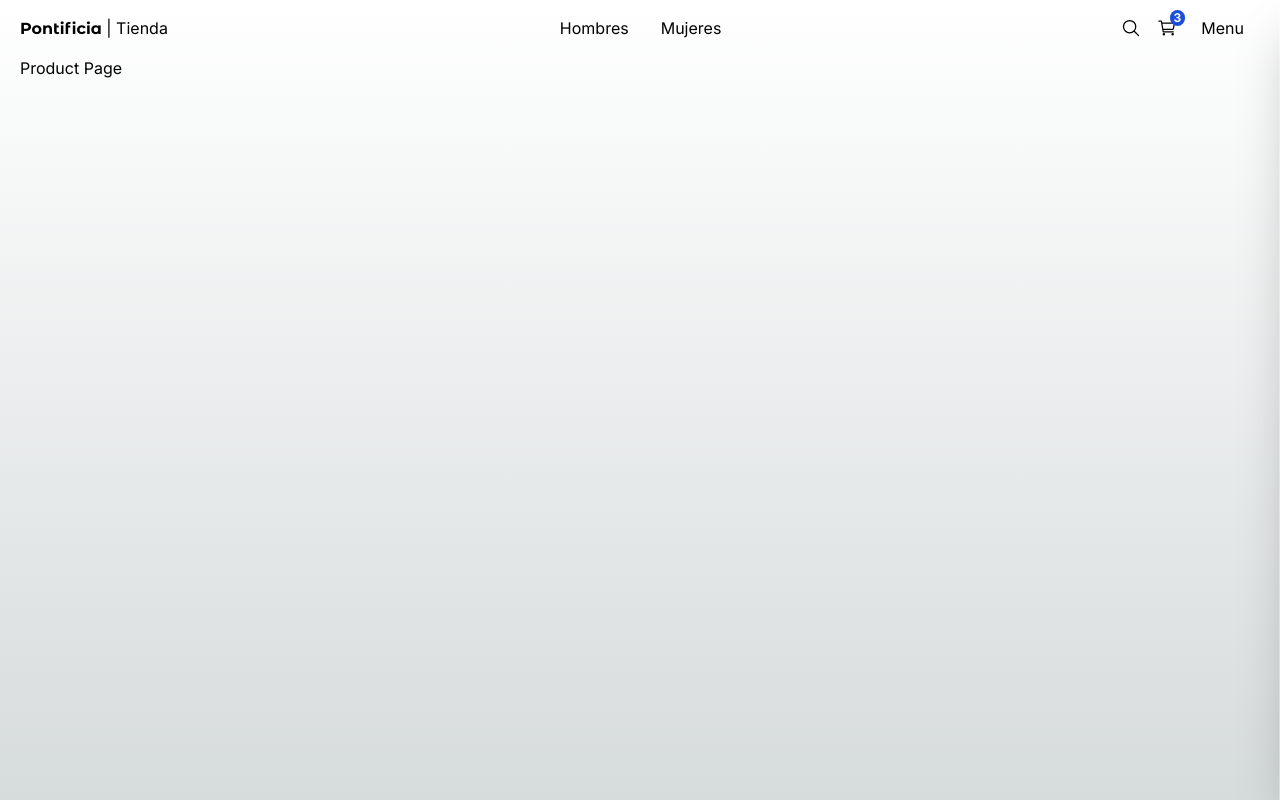
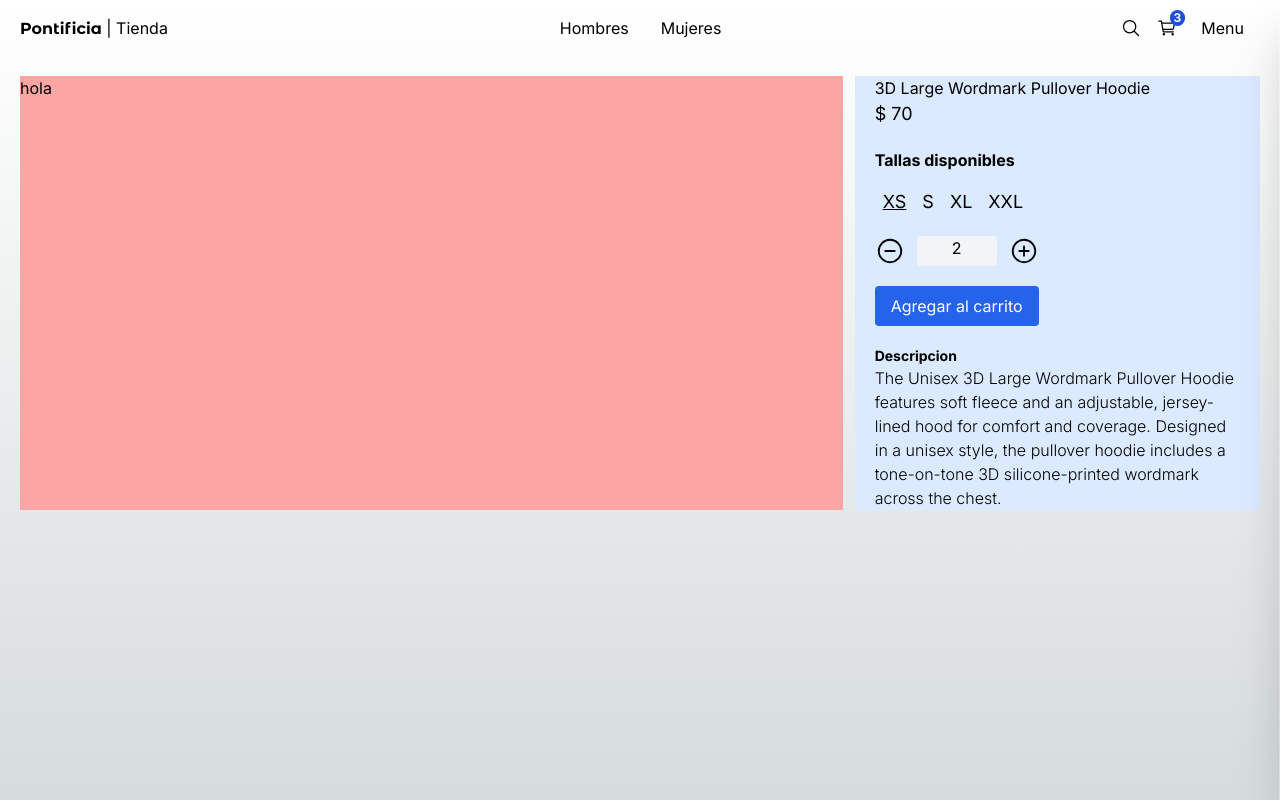
Before and after one commit to Juan-Ayme/e-comerce, a Next.js app: page /product/3d_large_wordmark_pullover_hoodie in a window 1280 px wide. Built offline with nearby package versions, Linux system fonts and the light colour scheme.

Commit message:
Selector de cantidad

```diff
--- /dev/null
+++ b/src/app/(shop)/product/[slug]/not-found.tsx
@@ -0,0 +1,6 @@
+import { PageNotFound } from '@/components';
+export default function NamePage() {
+  return (
+    <PageNotFound/>
+  );
+}
--- a/src/app/(shop)/product/[slug]/page.tsx
+++ b/src/app/(shop)/product/[slug]/page.tsx
@@ -1,7 +1,55 @@
-export default function AdminPage(){
+import { QuantitySelector, SizeSelector } from "@/components";
+import { titleFont } from "@/config/fonts";
+import { initialData } from "@/seed/seed";
+import { notFound } from "next/navigation";
+
+interface Props{
+  params:{
+    slug: string;
+  }
+}
+
+export default function AdminPage({params}:Props){
+
+  const {slug} = params;
+  const  product = initialData.products.find(product => product.slug === slug)
+
+  if(!product){
+    notFound();
+  }
+
   return (
-    <div>
-      <h1>Product Page</h1>
+    <div className="mt-5 mb-20 grid grid-cols-1 md:grid-cols-3 gap-3">
+     {/**Slide Show */}
+
+     <div className="col-span-1 md:col-span-2 bg-red-300">
+     hola
+     </div>
+
+     {/**Detalles */}
+     <div className="col-span-1 px-5 bg-blue-100">
+        <h1 className={`${titleFont.className} antialiased font-bold text-xl`}></h1>
+          {product.title}
+          <p className="text-lg mb-5">$ {product.price}</p>
+          {/**Selector de tallas */}
+          <SizeSelector
+            selectedSize={product.sizes[0]}
+            availableSizes={product.sizes}
+          />
+          {/**Selector de cantidad */}
+          <QuantitySelector
+            quantity={2}
+          />
+          {/**Boton agregar carrito */}
+          <button className="btn-primary my-5">
+            Agregar al carrito
+          </button>
+          {/**Descripcion */}
+          <h3 className="font-bold text-sm">Descripcion</h3>
+          <p className="font-light">
+              {product.description}
+          </p>
+     </div>
     </div>
   );
 }
--- a/src/components/index.ts
+++ b/src/components/index.ts
@@ -5,3 +5,6 @@
 
 export * from './products/product-gird/ProductGrid';
 export * from './products/product-gird/ProductGridItem';
+
+export * from './product/size-selector/SizeSelector';
+export * from './product/quantity-selector/QuantitySelector';
--- /dev/null
+++ b/src/components/product/quantity-selector/QuantitySelector.tsx
@@ -0,0 +1,33 @@
+'use client';
+import React, { useState } from 'react'
+import { IoAddCircleOutline, IoRemoveCircleOutline } from 'react-icons/io5';
+
+interface Props{
+    quantity: number;
+}
+
+export const QuantitySelector = ({quantity}:Props) => {
+
+    const[count,setCount] = useState(quantity);
+
+    const onQuantityChange = (value:number) =>{
+        if(count + value < 1) return; //No se puede tener menos de 1 producto
+        setCount(count + value);
+    }
+
+  return (
+    <div className='flex'>
+        <button onClick={()=>
+            onQuantityChange(-1)
+        }>
+            <IoRemoveCircleOutline size={30}/>
+        </button>
+        <span className='w-20 mx-3 px-5 bg-gray-100 text-center rounded'>
+            {count  }
+        </span>
+        <button onClick={()=>onQuantityChange(+1)}>
+            <IoAddCircleOutline size={30}/>
+        </button>
+    </div>
+  )
+}
--- /dev/null
+++ b/src/components/product/size-selector/SizeSelector.tsx
@@ -0,0 +1,35 @@
+import { Size } from '@/interfaces'
+import clsx from 'clsx';
+import React from 'react'
+
+interface Props{
+    selectedSize: Size;
+    availableSizes: Size[]; // Array de tallas disponibles [S,M,L,XL]
+}
+
+export const SizeSelector = ({selectedSize,availableSizes}:Props) => {
+
+    return (
+    <div className='my-5'>
+        <h3 className='font-bold mb-4'>Tallas disponibles</h3>
+        <div className='flex'>
+            {
+                availableSizes.map(size => (
+                    <button
+                    key={size}
+                    className ={
+                        clsx(
+                            "mx-2 hover:underline text-lg",
+                            {
+                                'underline':size === selectedSize
+                            }
+                        )
+                    }>
+                        {size}
+                    </button>
+                ))
+            }
+        </div>
+    </div>
+  )
+}
```
